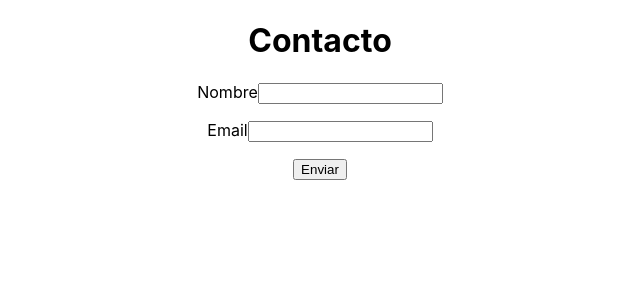
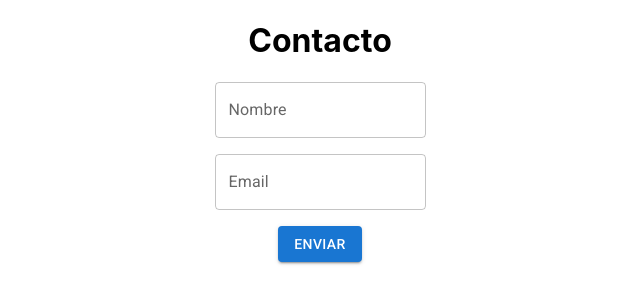
Before and after one commit to linder3hs/blog-tech-web, a React (Create React App) app: page / in a window 1280 px wide. Shown: the top 304 px of the page, without its empty margins (320-960 px from the left). Built offline with nearby package versions, Linux system fonts and the light colour scheme.

Commit message:
feat: add material :zap:

```diff
--- a/package.json
+++ b/package.json
@@ -3,6 +3,10 @@
   "version": "0.1.0",
   "private": true,
   "dependencies": {
+    "@emotion/react": "^11.5.0",
+    "@emotion/styled": "^11.3.0",
+    "@mui/icons-material": "^5.0.5",
+    "@mui/material": "^5.0.6",
     "@testing-library/jest-dom": "^5.11.4",
     "@testing-library/react": "^11.1.0",
     "@testing-library/user-event": "^12.1.10",
--- a/public/index.html
+++ b/public/index.html
@@ -24,7 +24,15 @@
       work correctly both with client-side routing and a non-root public URL.
       Learn how to configure a non-root public URL by running `npm run build`.
     -->
-    <title>React App</title>
+    <link
+      rel="stylesheet"
+      href="https://fonts.googleapis.com/css?family=Roboto:300,400,500,700&display=swap"
+    />
+    <link
+      rel="stylesheet"
+      href="https://fonts.googleapis.com/icon?family=Material+Icons"
+    />
+    <title>BlogTech</title>
   </head>
   <body>
     <noscript>You need to enable JavaScript to run this app.</noscript>
--- a/src/App.js
+++ b/src/App.js
@@ -1,5 +1,5 @@
 import "./App.css";
-import Home from "./views/Home";
+// import Home from "./views/Home";
 import Contact from "./views/Contact";
 
 const App = () => {
--- a/src/views/Contact/index.jsx
+++ b/src/views/Contact/index.jsx
@@ -1,4 +1,5 @@
 import { useState } from "react";
+import { TextField, Button } from "@mui/material";
 
 const Contact = () => {
   // * Teniendo un solo state para todos mis inputs
@@ -14,10 +15,11 @@ const Contact = () => {
   const handleInputChange = (e) => {
     // aca recibo el evento el cual contiene el name y el value
     // el name es un atributo del input
-    const name = e.target.name;
+    const { name, value } = e.target;
+
     setInputs({
       ...inputs,
-      [name]: e.target.value,
+      [name]: value,
     });
   };
 
@@ -33,27 +35,27 @@ const Contact = () => {
       <h1>Contacto</h1>
       <form action="">
         <p>
-          <label htmlFor="name">Nombre</label>
-          <input
+          <TextField
             type="text"
             name="name"
+            label="Nombre"
             value={inputs.name}
             onChange={handleInputChange}
           />
         </p>
         <p>
-          <label htmlFor="email">Email</label>
-          <input
+          <TextField
             type="text"
+            label="Email"
             name="email"
             value={inputs.email}
             onChange={handleInputChange}
           />
         </p>
         <p>
-          <button onClick={handleSubmit} type="submit">
+          <Button onClick={handleSubmit} variant="contained" type="submit">
             Enviar
-          </button>
+          </Button>
         </p>
       </form>
     </div>
```
Also changed, not shown: 1 other file (tests, documents, lock files or other folders).
